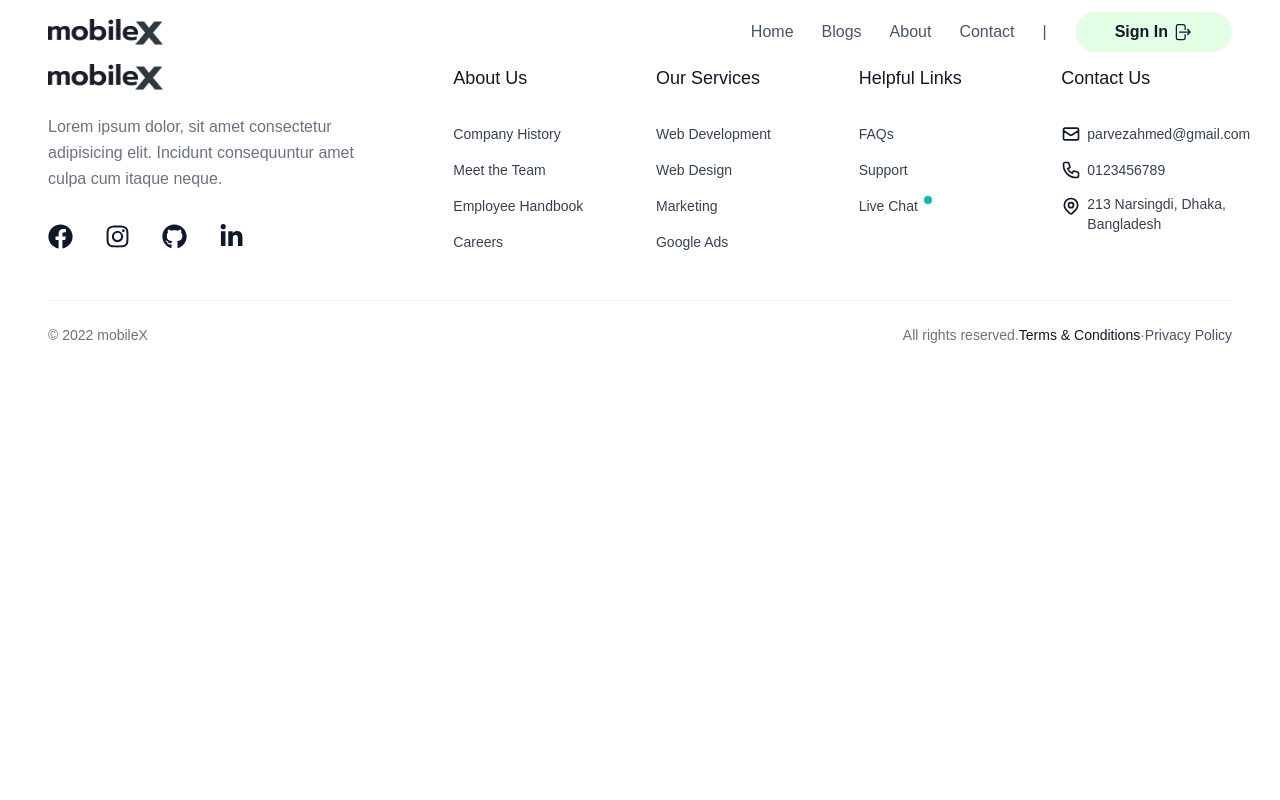
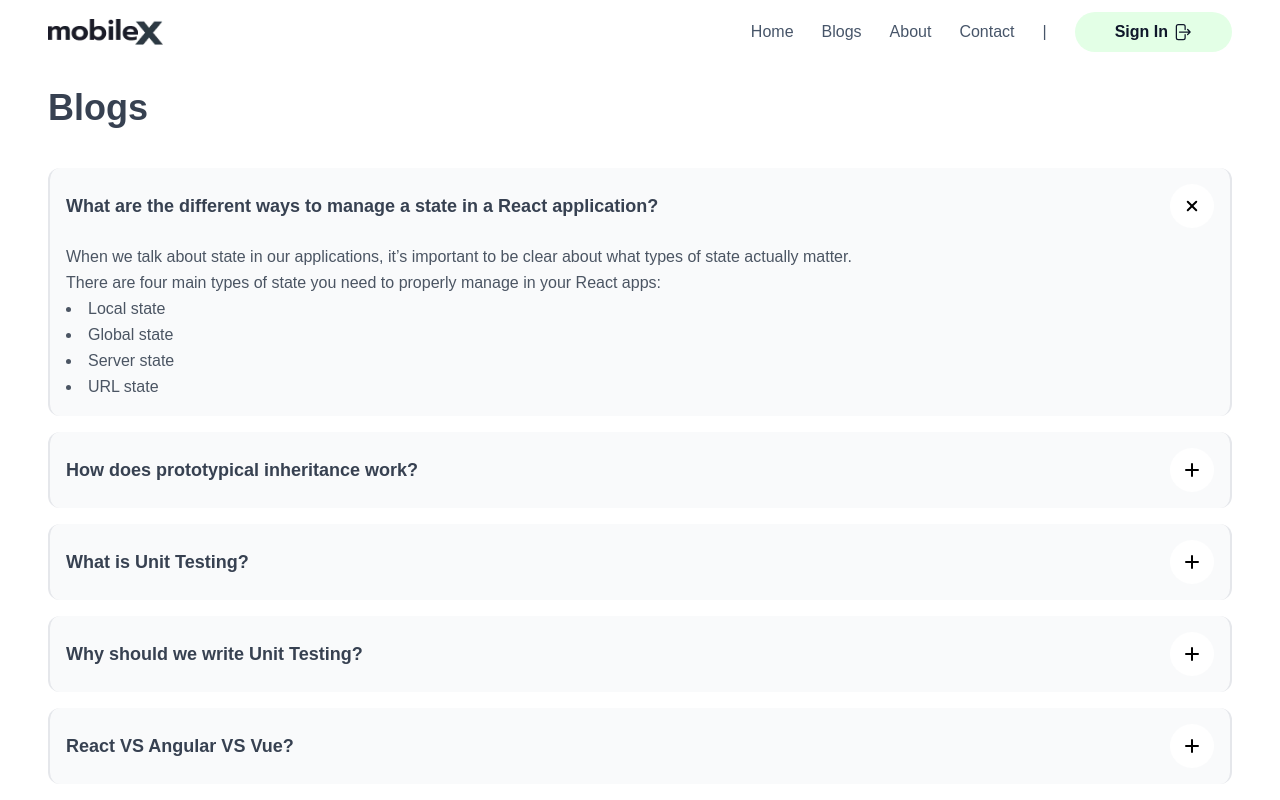
Before and after one commit to parvezahmedweb1/mobileX-client, a React (Create React App) app: page /blogs in a window 1280 px wide. Shown: the top 800 px of the page. Built offline with nearby package versions, Linux system fonts and the light colour scheme; no server answers.

Commit message:
added blogs

```diff
--- a/src/Pages/Blogs/Blogs.jsx
+++ b/src/Pages/Blogs/Blogs.jsx
@@ -1,5 +1,181 @@
 const Blogs = () => {
-  return;
+  return (
+    <section className="mt-6 mb-20">
+      <div className="container mx-auto">
+        <h2 className="text-4xl text-gray-700 font-bold mb-10">Blogs</h2>
+        {/*  */}
+        <div className="space-y-4">
+          <details
+            className="group border-l-2 border-r-2 border-link rounded-xl bg-gray-50 p-4"
+            open
+          >
+            <summary className="flex cursor-pointer items-center justify-between">
+              <h2 className="text-lg font-semibold text-gray-700">
+                What are the different ways to manage a state in a React
+                application?
+              </h2>
+              <span className="ml-1.5 flex-shrink-0 rounded-full bg-white p-1.5 text-btnHover sm:p-3">
+                <svg
+                  xmlns="http://www.w3.org/2000/svg"
+                  className="h-5 w-5 flex-shrink-0 transition duration-300 group-open:-rotate-45 text-hLink"
+                  viewBox="0 0 20 20"
+                  fill="currentColor"
+                >
+                  <path
+                    fillRule="evenodd"
+                    d="M10 3a1 1 0 011 1v5h5a1 1 0 110 2h-5v5a1 1 0 11-2 0v-5H4a1 1 0 110-2h5V4a1 1 0 011-1z"
+                    clipRule="evenodd"
+                  />
+                </svg>
+              </span>
+            </summary>
+
+            <p className="mt-4 leading-relaxed text-gray-600">
+              When we talk about state in our applications, it’s important to be
+              clear about what types of state actually matter. <br />
+              There are four main types of state you need to properly manage in
+              your React apps: <br />
+              <li>Local state</li>
+              <li>Global state</li>
+              <li>Server state</li>
+              <li>URL state</li>
+            </p>
+          </details>
+          <details className="group border-l-2 border-r-2 border-link rounded-xl bg-gray-50 p-4">
+            <summary className="flex cursor-pointer items-center justify-between">
+              <h2 className="text-lg font-semibold text-gray-700">
+                How does prototypical inheritance work?
+              </h2>
+              <span className="ml-1.5 flex-shrink-0 text-hLink rounded-full bg-white p-1.5 text-btnHover sm:p-3">
+                <svg
+                  xmlns="http://www.w3.org/2000/svg"
+                  className="h-5 w-5 flex-shrink-0 transition duration-300 group-open:-rotate-45"
+                  viewBox="0 0 20 20"
+                  fill="currentColor"
+                >
+                  <path
+                    fillRule="evenodd"
+                    d="M10 3a1 1 0 011 1v5h5a1 1 0 110 2h-5v5a1 1 0 11-2 0v-5H4a1 1 0 110-2h5V4a1 1 0 011-1z"
+                    clipRule="evenodd"
+                  />
+                </svg>
+              </span>
+            </summary>
+
+            <p className="mt-4 leading-relaxed text-gray-600">
+              Provident cupiditate voluptatem et in. Quaerat fugiat ut assumenda
+              excepturi exercitationem quasi. In deleniti eaque aut repudiandae
+              et a id nisi. The Prototypal Inheritance is a feature in
+              javascript used to add methods and properties in objects. It is a
+              method by which an object can inherit the properties and methods
+              of another object. Traditionally, in order to get and set the
+              [[Prototype]] of an object, we use Object. getPrototypeOf and
+              Object
+            </p>
+          </details>
+          <details className="group border-l-2 border-r-2 border-link rounded-xl bg-gray-50 p-4">
+            <summary className="flex cursor-pointer items-center justify-between">
+              <h2 className="text-lg font-semibold text-gray-700">
+                What is Unit Testing?
+              </h2>
+              <span className="ml-1.5 flex-shrink-0 text-hLink rounded-full bg-white p-1.5 text-btnHover sm:p-3">
+                <svg
+                  xmlns="http://www.w3.org/2000/svg"
+                  className="h-5 w-5 flex-shrink-0 transition duration-300 group-open:-rotate-45"
+                  viewBox="0 0 20 20"
+                  fill="currentColor"
+                >
+                  <path
+                    fillRule="evenodd"
+                    d="M10 3a1 1 0 011 1v5h5a1 1 0 110 2h-5v5a1 1 0 11-2 0v-5H4a1 1 0 110-2h5V4a1 1 0 011-1z"
+                    clipRule="evenodd"
+                  />
+                </svg>
+              </span>
+            </summary>
+
+            <p className="mt-4 leading-relaxed text-gray-600">
+              In computer programming, unit testing is a software testing method
+              by which individual units of source code—sets of one or more
+              computer program modules together with associated control data,
+              usage procedures, and operating procedures—are tested to determine
+              whether they are fit for use.
+            </p>
+          </details>
+          <details className="group border-l-2 border-r-2 border-link rounded-xl bg-gray-50 p-4">
+            <summary className="flex cursor-pointer items-center justify-between">
+              <h2 className="text-lg font-semibold text-gray-700">
+                Why should we write Unit Testing?
+              </h2>
+              <span className="ml-1.5 flex-shrink-0 text-hLink rounded-full bg-white p-1.5 text-btnHover sm:p-3">
+                <svg
+                  xmlns="http://www.w3.org/2000/svg"
+                  className="h-5 w-5 flex-shrink-0 transition duration-300 group-open:-rotate-45"
+                  viewBox="0 0 20 20"
+                  fill="currentColor"
+                >
+                  <path
+                    fillRule="evenodd"
+                    d="M10 3a1 1 0 011 1v5h5a1 1 0 110 2h-5v5a1 1 0 11-2 0v-5H4a1 1 0 110-2h5V4a1 1 0 011-1z"
+                    clipRule="evenodd"
+                  />
+                </svg>
+              </span>
+            </summary>
+
+            <p className="mt-4 leading-relaxed text-gray-600">
+              Unit testing is a powerful tool for software quality -- and has
+              been for decades. Unit tests provide a fundamental check that an
+              application meets its software design specifications and behaves
+              as intended. When done well, unit tests:
+              <br />
+              <li>
+                decrease defects and expose them early in the development
+                lifecycle;
+              </li>
+              <li>increase code readability;</li>
+              <li>enable code reuse;</li>
+              <li>improve deployment velocity.</li>
+            </p>
+          </details>
+          <details className="group border-l-2 border-r-2 border-link rounded-xl bg-gray-50 p-4">
+            <summary className="flex cursor-pointer items-center justify-between">
+              <h2 className="text-lg font-semibold text-gray-700">
+                React VS Angular VS Vue?
+              </h2>
+              <span className="ml-1.5 flex-shrink-0 text-hLink rounded-full bg-white p-1.5 text-btnHover sm:p-3">
+                <svg
+                  xmlns="http://www.w3.org/2000/svg"
+                  className="h-5 w-5 flex-shrink-0 transition duration-300 group-open:-rotate-45"
+                  viewBox="0 0 20 20"
+                  fill="currentColor"
+                >
+                  <path
+                    fillRule="evenodd"
+                    d="M10 3a1 1 0 011 1v5h5a1 1 0 110 2h-5v5a1 1 0 11-2 0v-5H4a1 1 0 110-2h5V4a1 1 0 011-1z"
+                    clipRule="evenodd"
+                  />
+                </svg>
+              </span>
+            </summary>
+
+            <p className="mt-4 leading-relaxed text-gray-600">
+              Angular vs. React vs. Vue is one of primary choices in every web
+              development process. The frontend framework you select influences
+              almost everything: speed, and, therefore, cost of development,
+              compatibility with other technologies, app speed and performance,
+              and so on. The variety of technology available is enormous. That’s
+              why we’ve decided to prepare a series of articles comparing the
+              most popular technologies for different purposes. We’re starting
+              with frontend frameworks because they are responsible for what
+              users see in their browser.
+            </p>
+          </details>
+        </div>
+        {/*  */}
+      </div>
+    </section>
+  );
 };
 
 export default Blogs;
```
